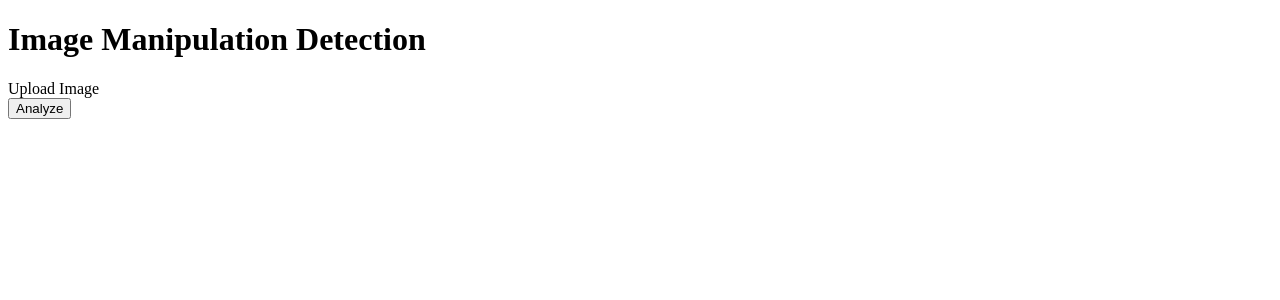
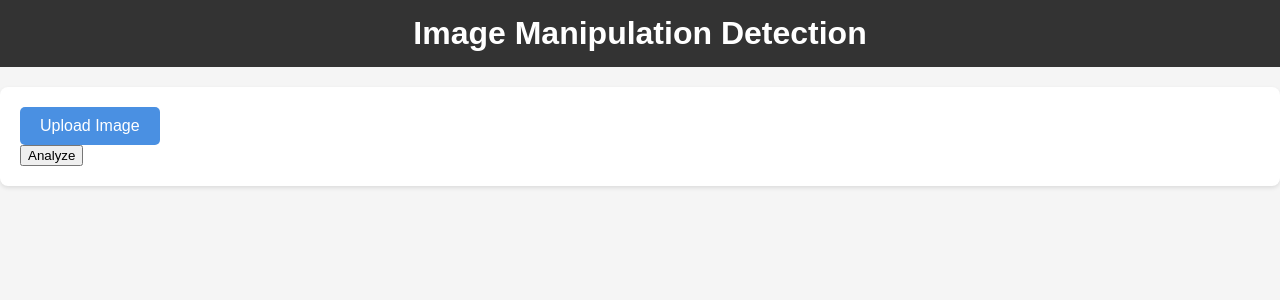
Before and after one commit to Mypainismorethanyours/A-Machine-Learning-System-for-Detecting-Misinformation-in-Media-Images, a Python web app: template FlaskApp-interface/templates/index.html in a window 1280 px wide. Shown: the top 300 px of the page. Run offline with Jinja, Linux system fonts and the light colour scheme; the template is opened without the code that fills it, so the values that code supplies are empty.

Commit message:
Add Flask app interface

```diff
--- a/FlaskApp-interface/app.py
+++ b/FlaskApp-interface/app.py
@@ -5,5 +5,5 @@
  import uuid
  from werkzeug.utils import secure_filename
  import time
-
- <
+ import logging
+ from prometheus client import Counter,His
--- /dev/null
+++ b/FlaskApp-interface/static/css/style.css
@@ -0,0 +1,122 @@
+body{
+    font-family: Arial,sans-serif;
+    margin:0;
+    padding:0;
+    background-color: #f5f5f5;
+}
+
+.header{
+    background-color: #333333;
+    color:white;
+    padding: 15px 0;
+    text-align:center;
+}
+
+.header h1 {
+    margin: 0;
+    font: size 24px;
+}
+.container {
+    max-width:600 px;
+    margin: 20px auto;
+    background-color: white;
+    padding: 20px;
+    border-radius: 8px;
+    box-shadow: 0 2px 4px rgba(0,0,0,0.1);
+}
+
+.button {
+    display: inline-block;
+    background-color: #4A90E2;
+    color: white;
+    padding: 10px 20px;
+    border: none;
+    border-radius: 5px;
+    cursor: pointer;
+    text-decoration: none;
+    font-size: 16px;
+}
+
+.button:hover {
+    background-color: #357ABD;
+}
+
+.button:disabled {
+    background-color: #ccc;
+    cursor: not-allowed;
+}
+
+.upload-section {
+    text-align: center;
+    margin: 20px 0;
+}
+
+.preview-image {
+    max-width: 100%;
+    height: auto;
+    border-radius: 8px;
+    margin: 20px 0;
+}
+
+#analyze-button {
+    display: block;
+    margin: 20px auto;
+}
+
+.result-box {
+    padding: 15px;
+    border-radius: 5px;
+    text-align: center;
+    margin: 20px 0;
+    font-weight: bold;
+    font-size: 20px;
+}
+
+.result-box.fake {
+    background-color: #ffebee;
+    color: #c62828;
+}
+
+.result-box.real {
+    background-color: #e8f5e9;
+    color: #2e7d32;
+}
+
+.result-box.unknown {
+    background-color: #fff3e0;
+    color: #ef6c00;
+}
+
+.reasoning-box {
+    background-color: #f5f5f5;
+    padding: 15px;
+    border-radius: 5px;
+    margin: 20px 0;
+}
+
+.reasoning-box h3 {
+    margin-top: 0;
+    color: #333;
+}
+
+.processing-time {
+    text-align: center;
+    color: #666;
+    margin: 10px 0;
+    font-size: 14px;
+}
+
+#loading {
+    text-align: center;
+    color: #4A90E2;
+    font-weight: bold;
+    padding: 20px;
+}
+
+.error {
+    background-color: #ffebee;
+    color: #c62828;
+    padding: 10px;
+    border-radius: 4px;
+    margin: 10px 0;
+}
--- a/FlaskApp-interface/templates/index.html
+++ b/FlaskApp-interface/templates/index.html
@@ -5,6 +5,7 @@
 <head>
     <meta charset="UTF-8">
     <meta name="viewport" content="width=device-width, initial-scale=1.0">
+    <link rel="stylesheet" href="{{ url_for('static', filename='static/css/style.css') }}">
     <title> MIDAS - Misinformation Detection in all Sources</title>
 </head>
 <body>
```
